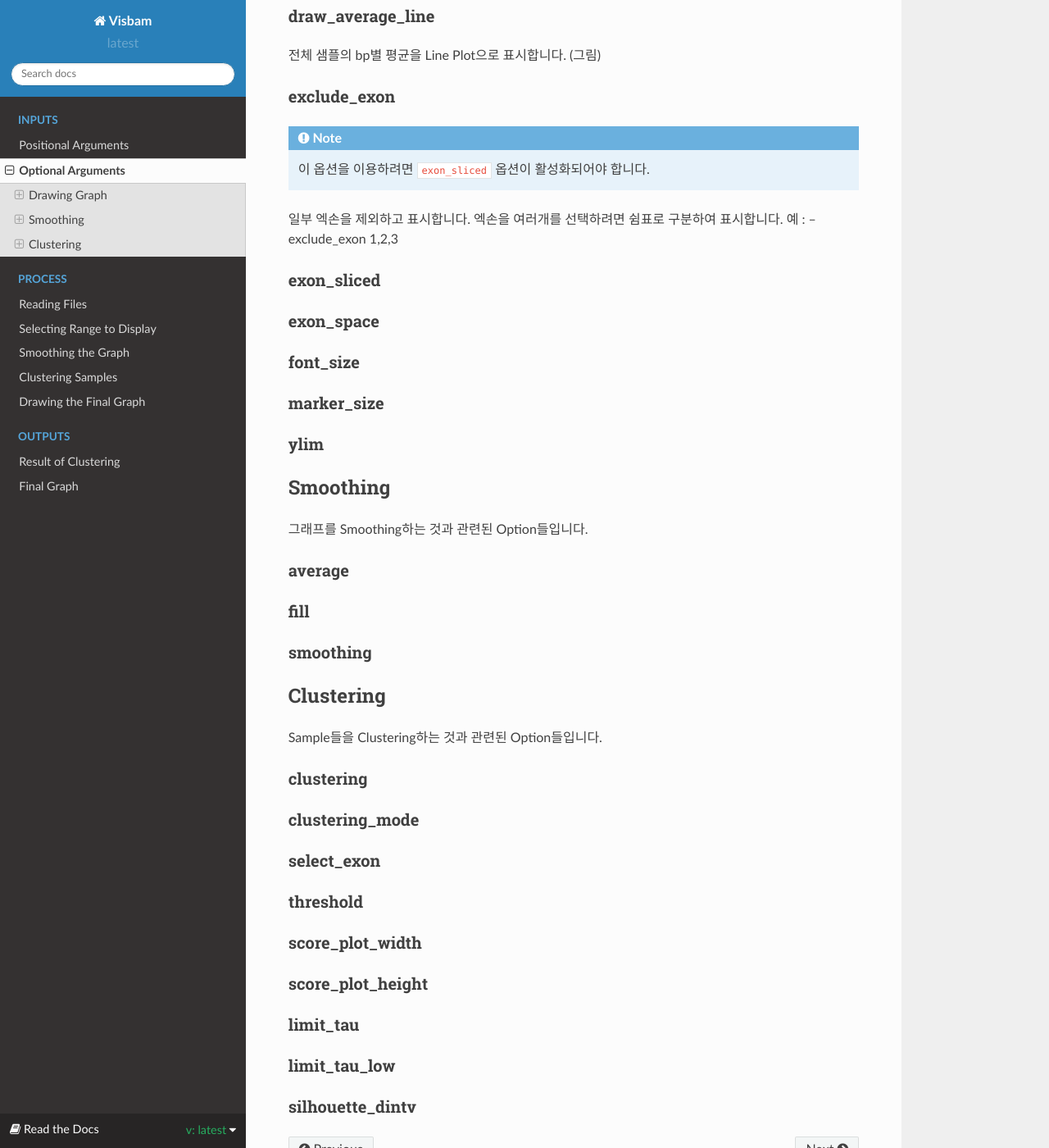
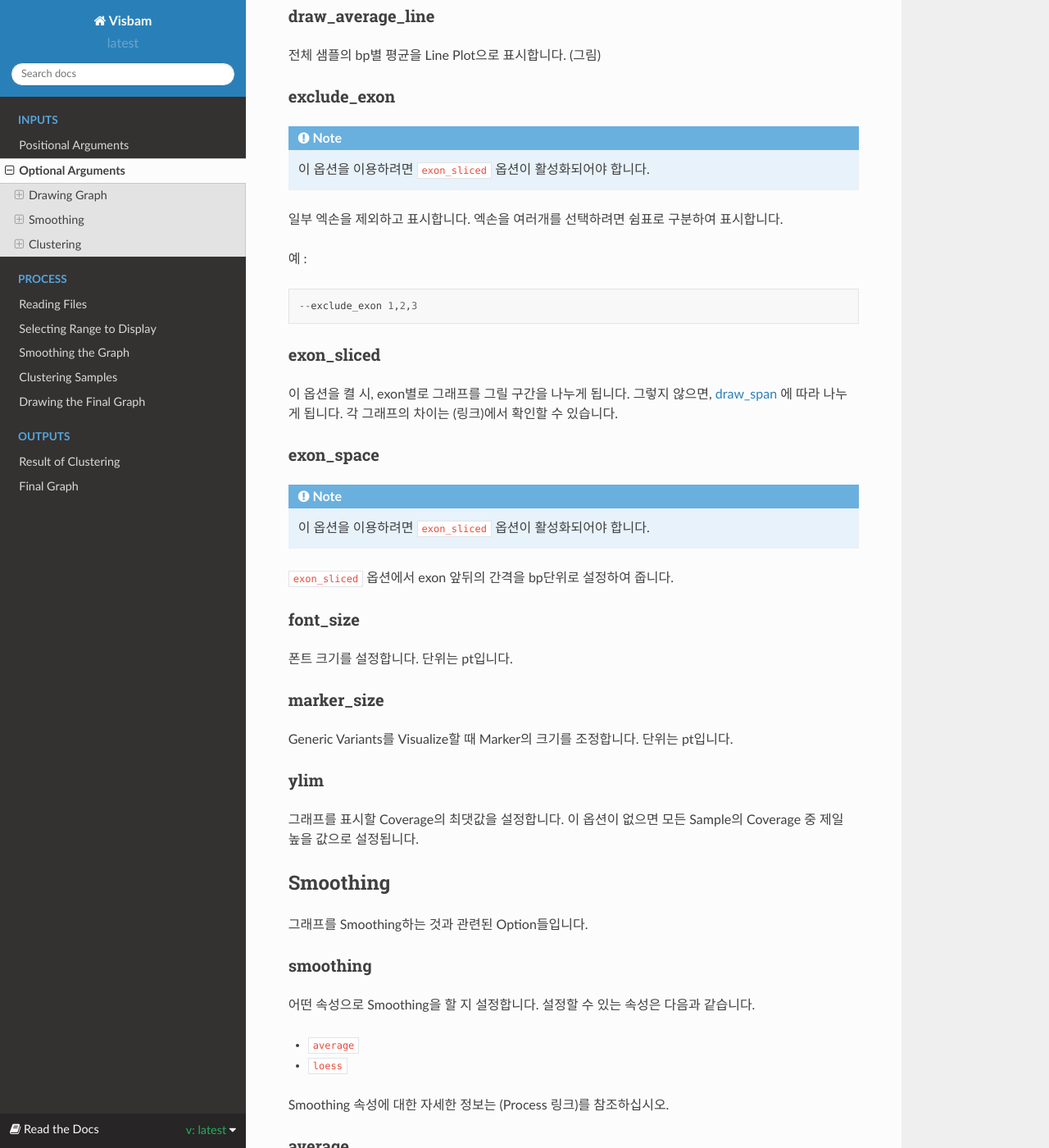
Before and after one commit to sungyoung-lee/visbam, a Sphinx documentation site: the page built from docs/input/optional.rst, in a window 1280 px wide and 1400 px high, scrolled down 701 px. Shown: the whole window at 82% size. Built offline with Sphinx 7.4.7 and the Read the Docs theme 2.0.0, drawn with Linux system fonts in a browser that asks for light colours; some of the changed text lies outside the part shown.

Commit message:
Read The Docs v0.0.1

```diff
--- a/docs/input/optional.rst
+++ b/docs/input/optional.rst
@@ -49,25 +49,53 @@ exclude_exon
 
 일부 엑손을 제외하고 표시합니다.
 엑손을 여러개를 선택하려면 쉼표로 구분하여 표시합니다.
-예 : --exclude_exon 1,2,3
+
+예 :
+
+.. code::
+
+    --exclude_exon 1,2,3
 
 
 exon_sliced
 ~~~~~~~~~~~
 
+이 옵션을 켤 시, exon별로 그래프를 그릴 구간을 나누게 됩니다.
+그렇지 않으면, draw_span_ 에 따라 나누게 됩니다.
+각 그래프의 차이는 (링크)에서 확인할 수 있습니다.
+
+.. _draw_span: positional.html#draw_span
+
+
 exon_space
 ~~~~~~~~~~~
+
+.. note::
+
+    이 옵션을 이용하려면 ``exon_sliced`` 옵션이 활성화되어야 합니다.
+
+``exon_sliced`` 옵션에서 exon 앞뒤의 간격을 bp단위로 설정하여 줍니다.
+
 
 font_size
 ~~~~~~~~~~
 
+폰트 크기를 설정합니다. 단위는 pt입니다.
+
+
 marker_size
 ~~~~~~~~~~~
+
+Generic Variants를 Visualize할 때 Marker의 크기를 조정합니다.
+단위는 pt입니다.
+
 
 ylim
 ~~~~
 
-
+그래프를 표시할 Coverage의 최댓값을 설정합니다.
+이 옵션이 없으면 모든 Sample의 Coverage 중
+제일 높을 값으로 설정됩니다.
 
 
 
@@ -78,14 +106,40 @@ Smoothing
 그래프를 Smoothing하는 것과 관련된 Option들입니다.
 
 
+smoothing
+~~~~~~~~~~
+
+어떤 속성으로 Smoothing을 할 지 설정합니다.
+설정할 수 있는 속성은 다음과 같습니다.
+
+
+* ``average``
+
+* ``loess``
+
+Smoothing 속성에 대한 자세한 정보는 (Process 링크)를 참조하십시오.
+
+
 average
 ~~~~~~~~
+
+.. note::
+
+    이 옵션을 이용하려면 ``smoothing`` 옵션이 ``average`` 이어야 합니다.
+
+Smoothing이 average일 때, average를 적용할 앞 뒤 bp간격을 설정합니다.
+average가 1이면, 앞과 뒤에 각각 1bp가 적용되어 계산됩니다.
 
 fill
 ~~~~~
 
-smoothing
-~~~~~~~~~~
+.. note::
+
+    이 옵션을 이용하려면 ``smoothing`` 옵션이 ``average`` 이어야 합니다.
+
+Smoothing이 average일 때, 앞 뒤로 ``average`` 만큼 간격을 더 주어
+그 간격에서 Moving Average를 계산합니다.
+
 
 
 
--- a/docs/input/positional.rst
+++ b/docs/input/positional.rst
@@ -76,9 +76,9 @@ draw_span
     곧 Optional로 수정될 Argument입니다.
 
 옵션 중 exon_sliced_ 가 활성화 되지 않았을 때,
-그래프를 나눌 bp의 크기를 정합니다.
+그래프를 나눌 bp의 크기를 정합니다. :doc:`input/optional:exon_sliced`
 
-.. _exon_sliced: input/optional:exon_sliced
+.. _exon_sliced: optional.html#exon_sliced
 
 
 output_prefix
```
